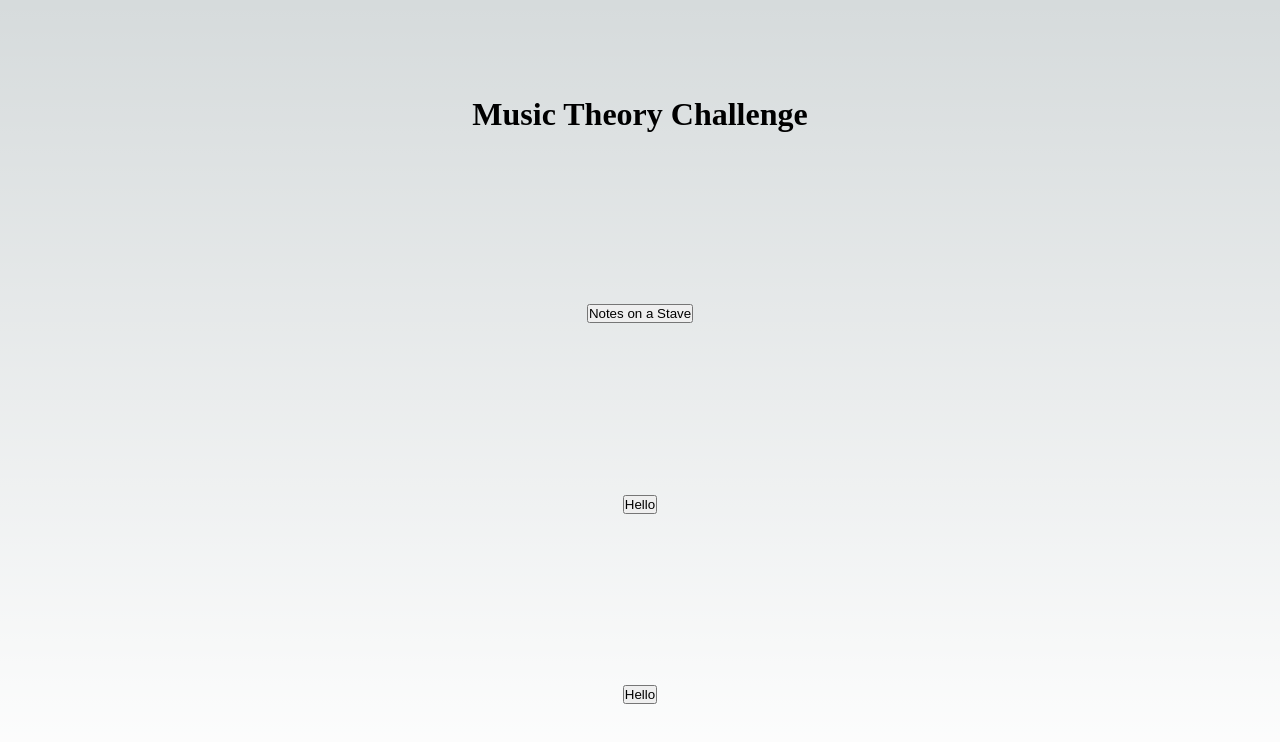
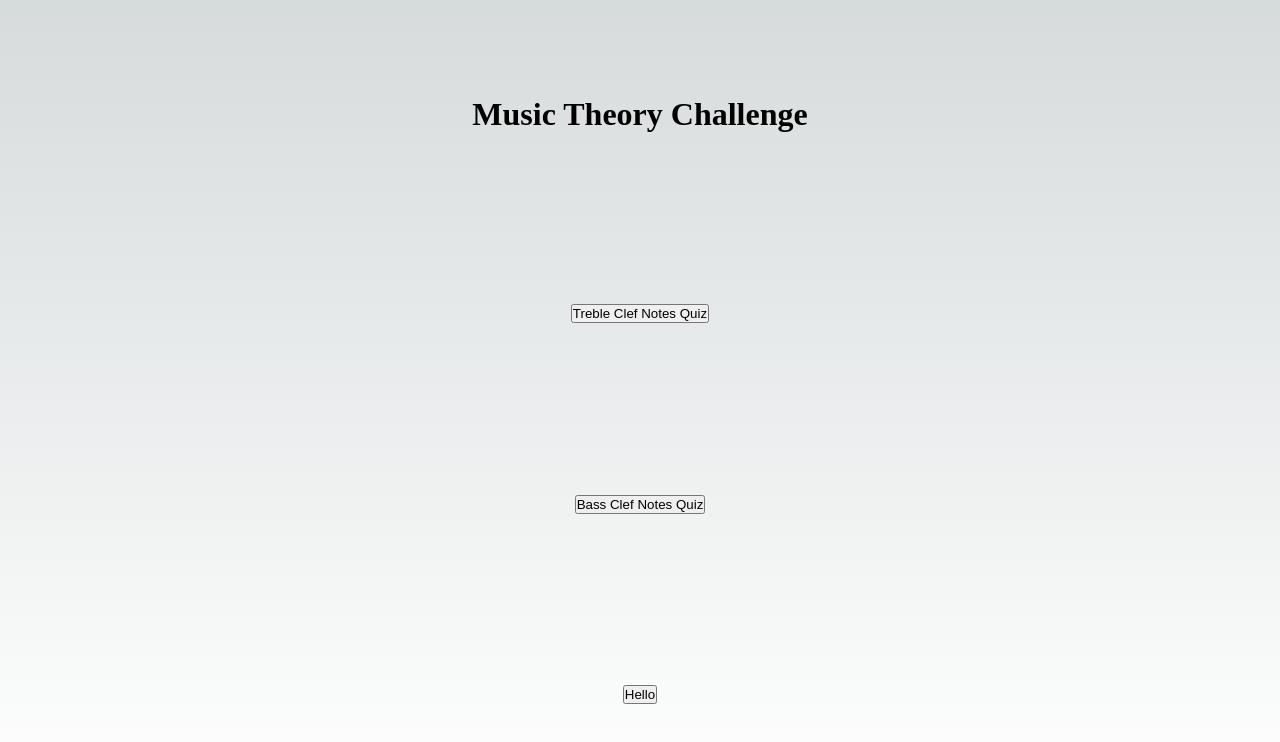
Before and after one commit to popatre/music-tutor, a Next.js app: page / in a window 1280 px wide. Shown: the top 742 px of the page. Built offline with nearby package versions, Linux system fonts and the light colour scheme.

Commit message:
Add bass clef quiz - Change the treble clef quiz to no longer only be treble - Add images for bass and import with conditional logic

```diff
--- a/pages/index.tsx
+++ b/pages/index.tsx
@@ -24,10 +24,12 @@ export default function Home() {
             </Head>
             <main className={styles.main}>
                 <h1>Music Theory Challenge</h1>
-                <button onClick={() => handleClick("/stave-challenge")}>
-                    Notes on a Stave
+                <button onClick={() => handleClick("/stave-challenge/treble")}>
+                    Treble Clef Notes Quiz
                 </button>
-                <button>Hello</button>
+                <button onClick={() => handleClick("/stave-challenge/bass")}>
+                    Bass Clef Notes Quiz
+                </button>
                 <button>Hello</button>
             </main>
         </>
```
Also changed, not shown: components/StaveGame.tsx (+5 -8 lines), pages/stave-challenge.tsx (deleted, +0 -13 lines), pages/stave-challenge/[clef].tsx (added, +19 -0 lines), utils/staveData.ts (added, +15 -0 lines).
